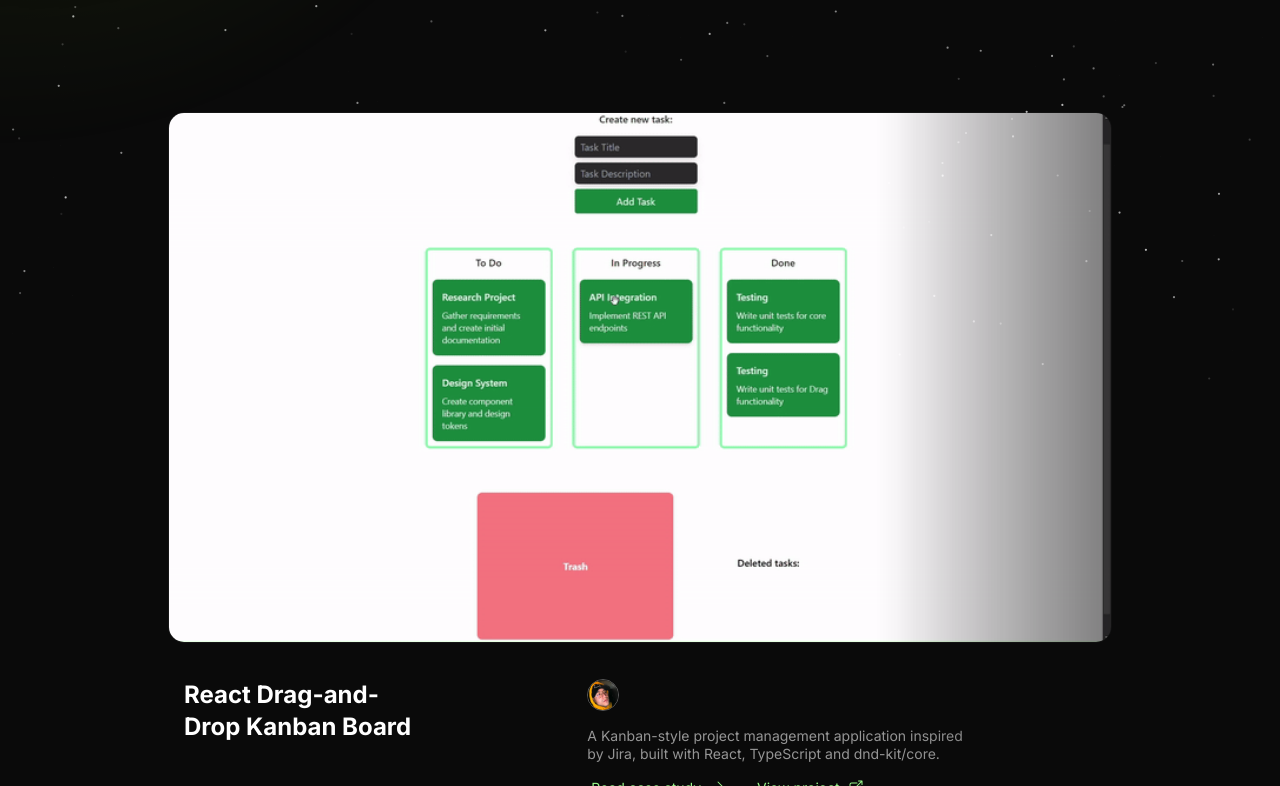
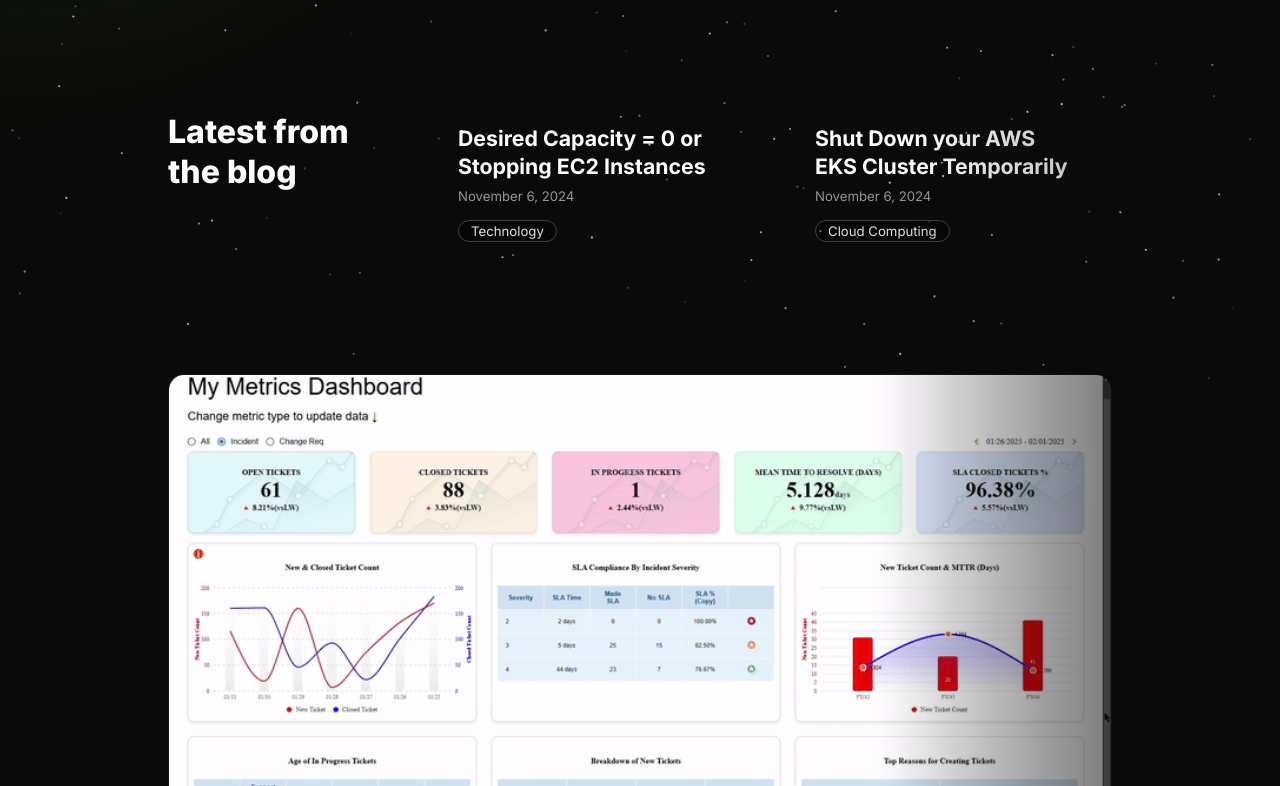
Before and after one commit to edgarpecero/pcro.dev, a Next.js app: page / in a window 1280 px wide. Shown: the part 414-1200 px from the top of the page. Built offline with nearby package versions, Linux system fonts and the light colour scheme.

Commit message:
Updated home page order

```diff
--- a/src/app/page.tsx
+++ b/src/app/page.tsx
@@ -105,12 +105,8 @@
         </Column>
       </Column>
 
-      {/* Projects 1*/}
+      {/* Blog */}
       <RevealFx speed="fast" translateY="16" delay={0.6}>
-        <Projects range={[2]} />
-      </RevealFx>
-
-      {/* Blog */}
         {routes["/blog"] && (
           <Flex fillWidth gap="24" mobileDirection="column">
             <Flex flex={1} paddingLeft="l">
@@ -123,6 +119,13 @@
             </Flex>
           </Flex>
         )}
+      </RevealFx>
+
+      {/* Projects 1*/}
+      <RevealFx speed="fast" translateY="16" delay={0.6}>
+        <Projects range={[1]} />
+      </RevealFx>
+
 
       {/* Projects 2 */}
       {/* <Projects range={[2]} /> */}
```
Lines whose indentation alone changed are shown as unchanged.
